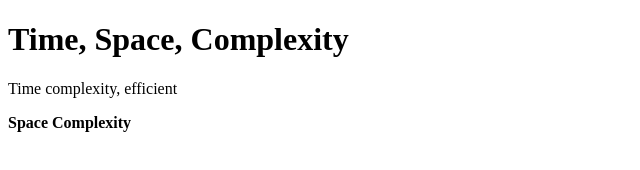
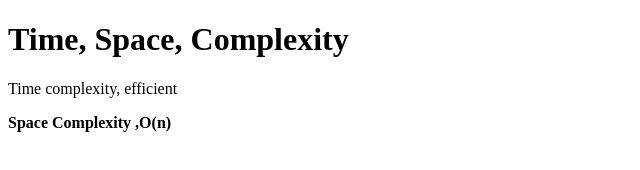
Before and after one commit to acciojob/time-and-space-complexity-AKASHLAD01, a website: page main.html in a window 1280 px wide. Shown: the full height of the page, 0-640 px from the left. Drawn offline with Linux system fonts and the light colour scheme.

Commit message:
created a submission

```diff
--- a/main.html
+++ b/main.html
@@ -20,7 +20,7 @@
 
     <p>
         <b>
-            Space Complexity
+            Space Complexity ,O(n)
         </b>
     </p>
 	<!-- the entire body must be written by student -->
```
